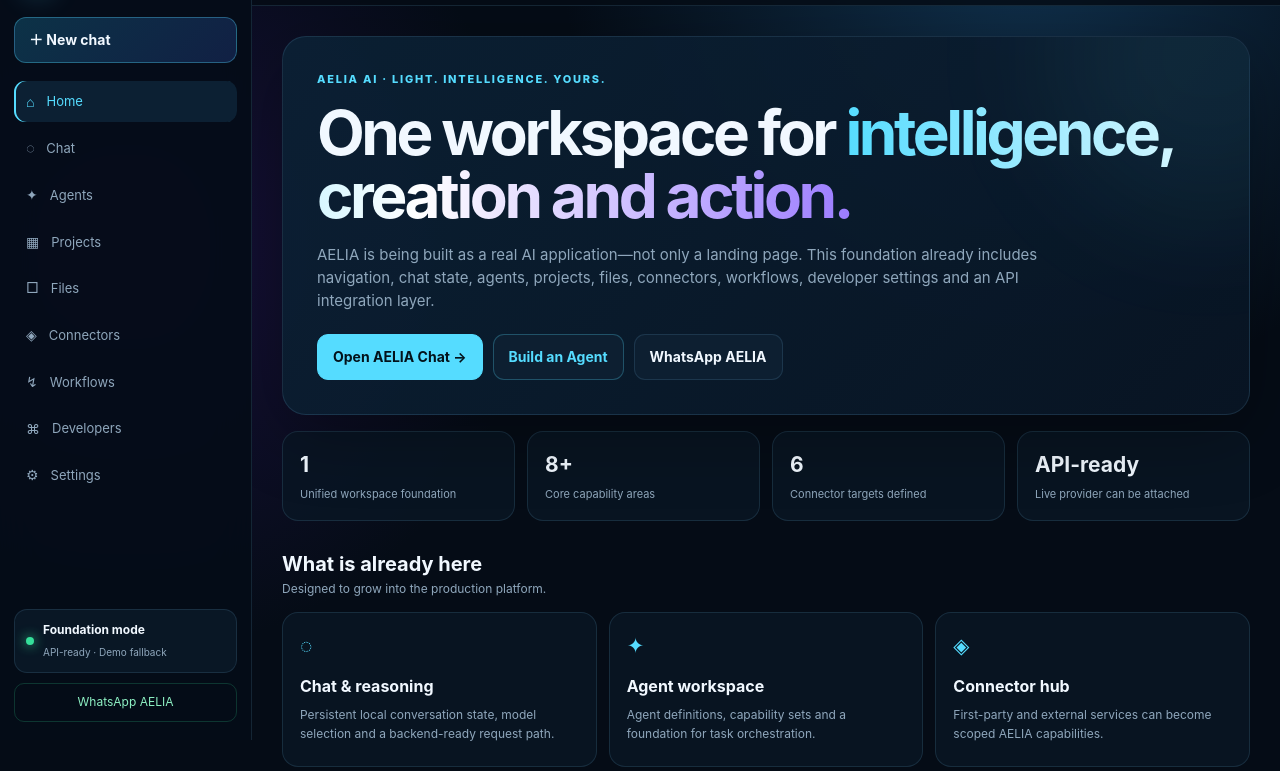
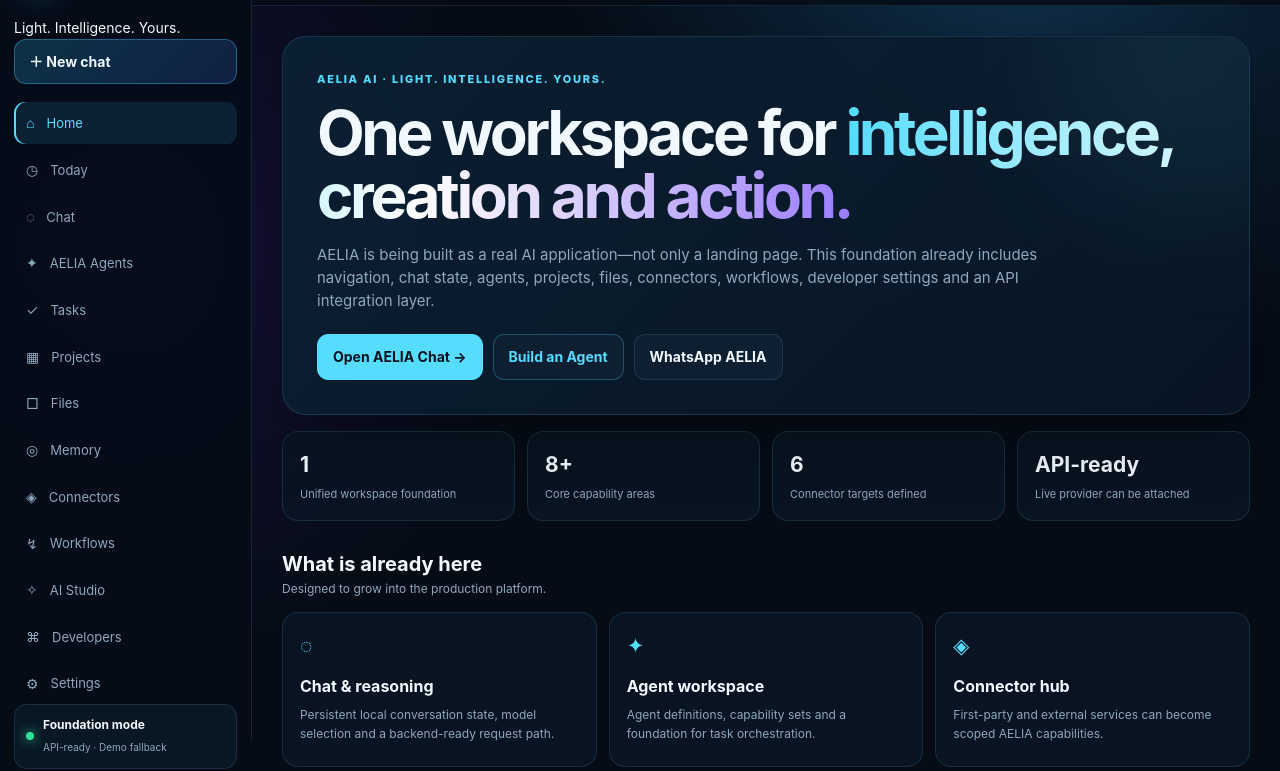
Before and after one commit to Stevebook001/Aelia-Ai, a plain HTML site: page index.html in a window 1280 px wide. Shown: the part 60-831 px from the top of the page. Drawn offline with Linux system fonts and the light colour scheme; no server answers.

Commit message:
Expand AELIA workspace navigation for daily-use platform features

```diff
--- a/index.html
+++ b/index.html
@@ -3,29 +3,34 @@
 <head>
   <meta charset="utf-8">
   <meta name="viewport" content="width=device-width,initial-scale=1">
-  <meta name="theme-color" content="#06111f">
+  <meta name="theme-color" content="#f7fbff">
   <meta name="description" content="AELIA AI — Light. Intelligence. Yours. A unified AI workspace being built by Novella Matrix.">
-  <title>AELIA AI — Workspace</title>
+  <title>AELIA AI — Intelligence Workspace</title>
   <link rel="stylesheet" href="./styles.css">
 </head>
 <body>
   <div id="app">
     <aside class="sidebar">
       <div class="brand"><span class="brand-mark">A</span><span>AELIA <b>AI</b></span></div>
+      <div class="brand-sub">Light. Intelligence. Yours.</div>
       <button class="new-chat" data-action="new-chat">＋ New chat</button>
       <nav id="nav">
         <button class="nav-item active" data-view="home">⌂ <span>Home</span></button>
+        <button class="nav-item" data-view="today">◷ <span>Today</span></button>
         <button class="nav-item" data-view="chat">◌ <span>Chat</span></button>
-        <button class="nav-item" data-view="agents">✦ <span>Agents</span></button>
+        <button class="nav-item" data-view="agents">✦ <span>AELIA Agents</span></button>
+        <button class="nav-item" data-view="tasks">✓ <span>Tasks</span></button>
         <button class="nav-item" data-view="projects">▦ <span>Projects</span></button>
         <button class="nav-item" data-view="files">□ <span>Files</span></button>
+        <button class="nav-item" data-view="memory">◎ <span>Memory</span></button>
         <button class="nav-item" data-view="connectors">◈ <span>Connectors</span></button>
         <button class="nav-item" data-view="workflows">↯ <span>Workflows</span></button>
+        <button class="nav-item" data-view="studio">✧ <span>AI Studio</span></button>
         <button class="nav-item" data-view="developers">⌘ <span>Developers</span></button>
         <button class="nav-item" data-view="settings">⚙ <span>Settings</span></button>
       </nav>
       <div class="sidebar-bottom">
-        <div class="mode-card"><span class="status-dot"></span><div><strong>Foundation mode</strong><small>API-ready · Demo fallback</small></div></div>
+        <div class="mode-card"><span class="status-dot"></span><div><strong id="mode-label">Foundation mode</strong><small id="mode-detail">API-ready · Demo fallback</small></div></div>
         <a class="whatsapp-link" href="https://wa.me/2348104468690?text=Hello%20AELIA%20AI%20team%2C%20I%20want%20to%20learn%20more." target="_blank" rel="noopener">WhatsApp AELIA</a>
       </div>
     </aside>
```
